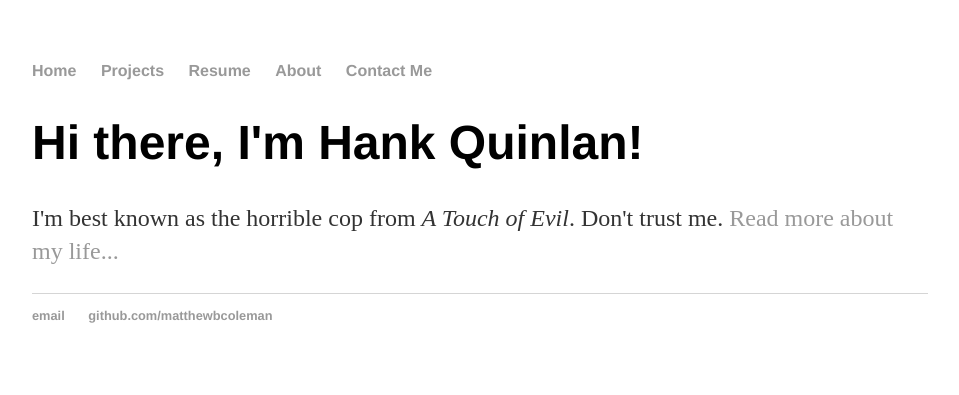
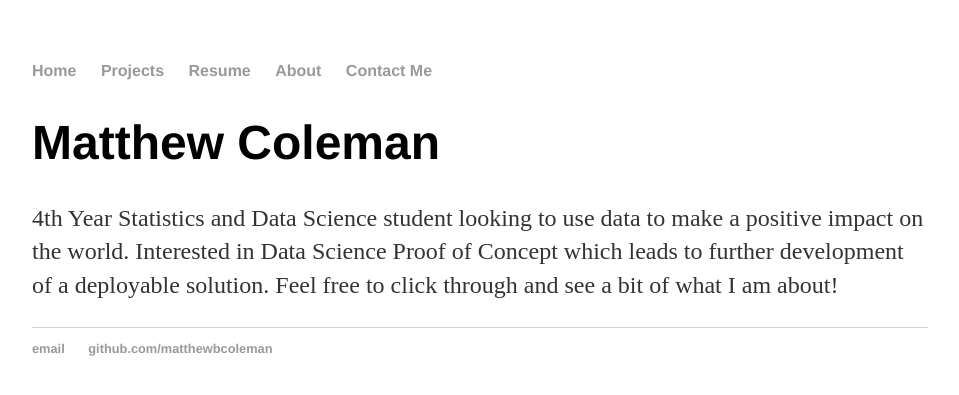
Before and after one commit to matthewbcoleman/matthewbcoleman.github.io, a Jekyll site: the page built from index.html, in a window 1280 px wide. Shown: the top 395 px of the page, without its empty margins (160-1119 px from the left). Built offline with Jekyll 4.4.1, drawn with Linux system fonts in a browser that asks for light colours.

Commit message:
Update index.html

```diff
--- a/index.html
+++ b/index.html
@@ -1,9 +1,9 @@
 ---
 layout: default
-title: Hank Quinlan, Horrible Cop
+title: Matthew Coleman
 ---
 
 		<div class="blurb">
-			<h1>Hi there, I'm Hank Quinlan!</h1>
-			<p>I'm best known as the horrible cop from <em>A Touch of Evil</em>. Don't trust me. <a href="/about">Read more about my life...</a></p>
+			<h1>Matthew Coleman</h1>
+			<p>4th Year Statistics and Data Science student looking to use data to make a positive impact on the world. Interested in Data Science Proof of Concept which leads to further development of a deployable solution. Feel free to click through and see a bit of what I am about!</p>
 		</div>
```
